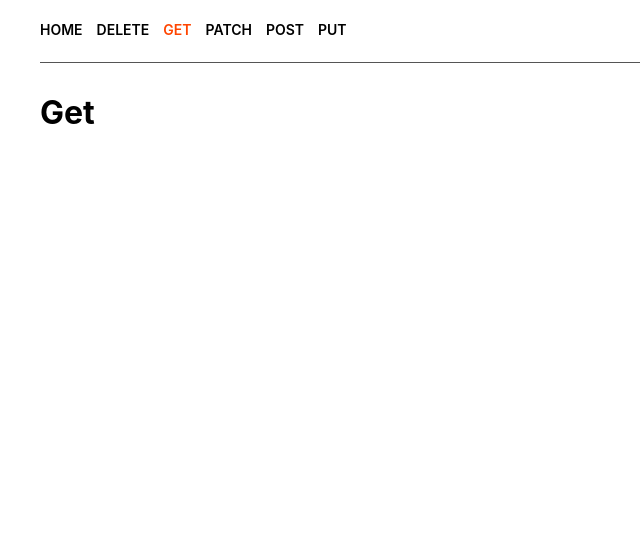
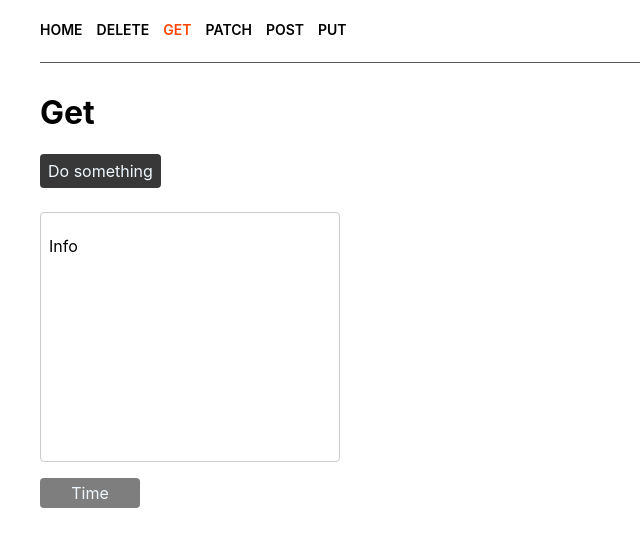
Before and after one commit to Winnbor/httpbin, a React (Create React App) app: page /get in a window 1280 px wide. Shown: the top 546 px of the page, without its empty margins (0-640 px from the left). Built offline with nearby package versions, Linux system fonts and the light colour scheme.

Commit message:
Add InfoHub component

```diff
--- /dev/null
+++ b/src/components/InfoHub/InfoHub.jsx
@@ -0,0 +1,13 @@
+import Button from 'components/Button/Button';
+import InfoCard from 'components/InfoCard/InfoCard';
+import TimeBar from 'components/TimeBar/TimeBar';
+
+export default function InfoHub() {
+  return (
+    <div className="InfoHub">
+      <Button />
+      <InfoCard />
+      <TimeBar />
+    </div>
+  );
+}
--- a/src/views/DeleteView.jsx
+++ b/src/views/DeleteView.jsx
@@ -1,14 +1,10 @@
-import Button from 'components/Button/Button';
-import InfoCard from 'components/InfoCard/InfoCard';
-import TimeBar from 'components/TimeBar/TimeBar';
+import InfoHub from 'components/InfoHub/InfoHub';
 
 export default function DeleteView() {
   return (
     <div>
       <h1>Delete</h1>
-      <Button />
-      <InfoCard />
-      <TimeBar />
+      <InfoHub />
     </div>
   );
 }
--- a/src/views/GetView.jsx
+++ b/src/views/GetView.jsx
@@ -1,7 +1,10 @@
+import InfoHub from 'components/InfoHub/InfoHub';
+
 export default function GetView() {
   return (
     <div>
       <h1>Get</h1>
+      <InfoHub />
     </div>
   );
 }
--- a/src/views/PatchView.jsx
+++ b/src/views/PatchView.jsx
@@ -1,7 +1,10 @@
+import InfoHub from 'components/InfoHub/InfoHub';
+
 export default function PatchView() {
   return (
     <div>
       <h1>Patch</h1>
+      <InfoHub />
     </div>
   );
 }
--- a/src/views/PostView.jsx
+++ b/src/views/PostView.jsx
@@ -1,7 +1,10 @@
+import InfoHub from 'components/InfoHub/InfoHub';
+
 export default function PostView() {
   return (
     <div>
       <h1>Post</h1>
+      <InfoHub />
     </div>
   );
 }
--- a/src/views/PutView.jsx
+++ b/src/views/PutView.jsx
@@ -1,7 +1,10 @@
+import InfoHub from 'components/InfoHub/InfoHub';
+
 export default function PutView() {
   return (
     <div>
       <h1>Put</h1>
+      <InfoHub />
     </div>
   );
 }
```
